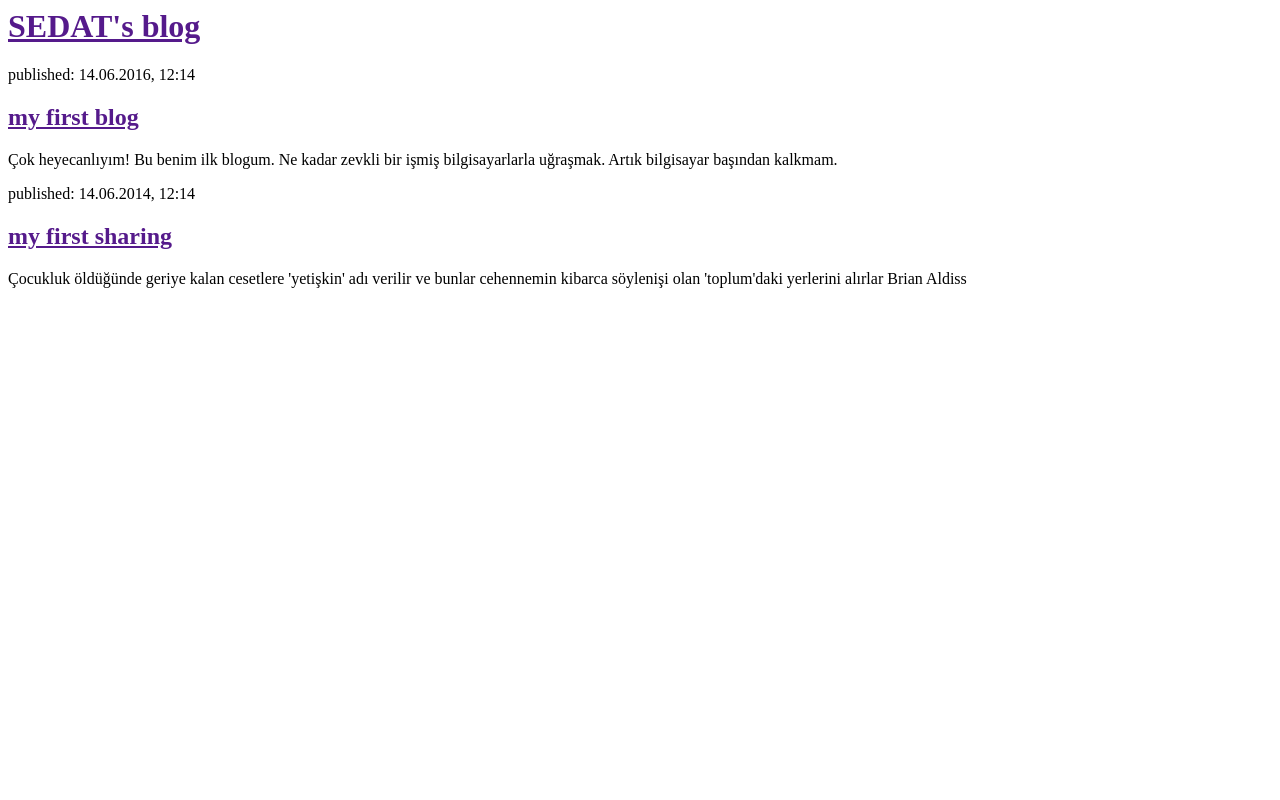
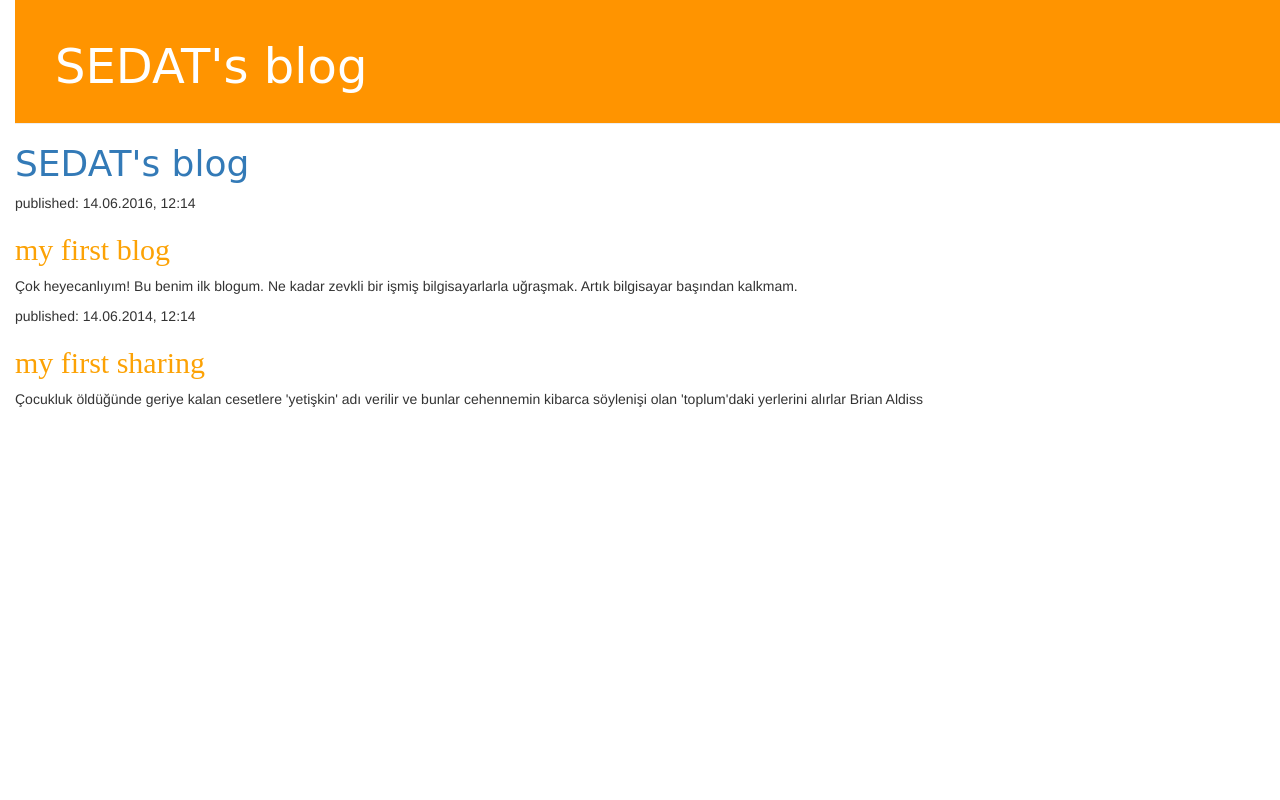
Before and after one commit to bablisoktanya/ilk-blogum, a Django app: template blog/templates/blog/post_list.html in a window 1280 px wide. Run offline with Django 3.2, Linux system fonts and the light colour scheme; the template is opened without the code that fills it, so the values that code supplies are empty; some libraries are stand-ins or nearby versions.

Commit message:
sayfayı güzelleştirmek için css kullandım.

```diff
--- a/blog/static/css/blog.css
+++ b/blog/static/css/blog.css
@@ -1,3 +1,10 @@
+body {
+    padding-left: 15px;
+}
+h2 a {
+    color: #FCA205;
+    font-family: 'Lobster';
+}
 .page-header {
     background-color: #ff9400;
     margin-top: 0;
--- a/blog/templates/blog/post_list.html
+++ b/blog/templates/blog/post_list.html
@@ -1,6 +1,13 @@
+{% load staticfiles %}
+<div class="page-header">
+    <h1><a href="/">SEDAT's blog</a></h1>
+</div>
 <html>
     <head>
         <title>SEDAT's blog</title>
+        <link rel="stylesheet" href="//maxcdn.bootstrapcdn.com/bootstrap/3.2.0/css/bootstrap.min.css">
+        <link rel="stylesheet" href="//maxcdn.bootstrapcdn.com/bootstrap/3.2.0/css/bootstrap-theme.min.css">
+        <link rel="stylesheet" href="{% static 'css/blog.css' %}">
     </head>
     <body>
         <div>
@@ -19,5 +26,6 @@
             <p>Çocukluk öldüğünde geriye kalan cesetlere 'yetişkin' adı verilir ve bunlar cehennemin kibarca söylenişi olan 'toplum'daki yerlerini alırlar
             Brian Aldiss</p>
             </div>
+
     </body>
 </html>
```
Lines whose indentation alone changed are shown as unchanged.
